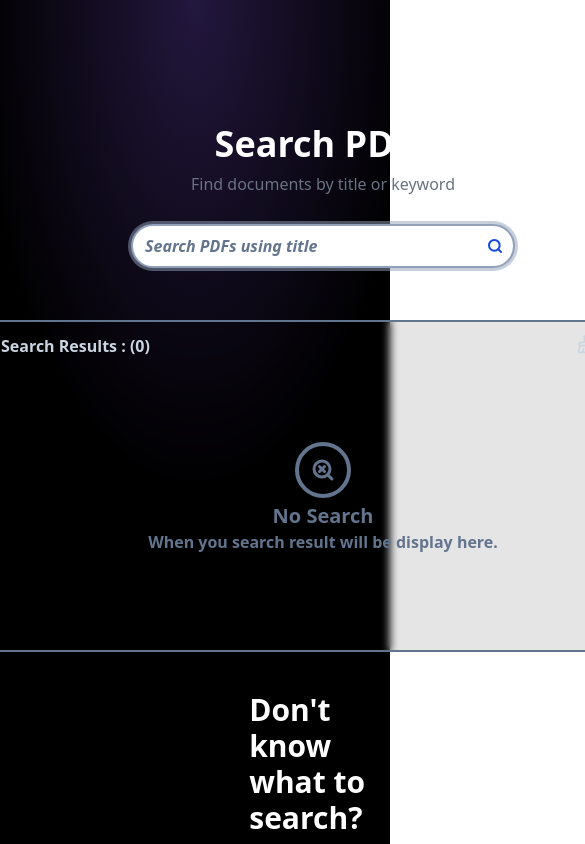
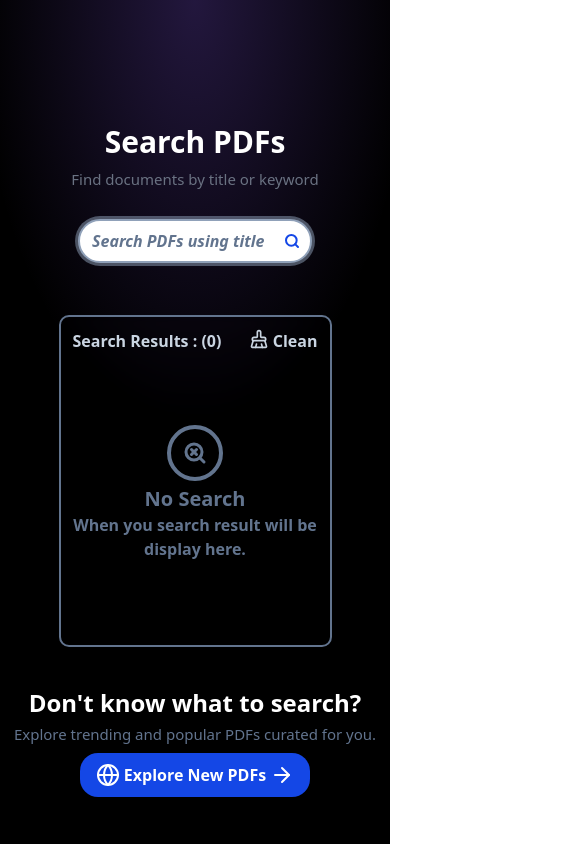
Before and after one commit to Abad-Ali/DocMind-AI, a Next.js app in the folder frontend/: page /search in a window 390 px wide. Shown: the top 844 px of the page, 585 px wide, since content can reach past the window. Built offline with nearby package versions, Linux system fonts and the light colour scheme.

Commit message:
Make the search page UI responsive

```diff
--- a/frontend/app/(main)/search/page.js
+++ b/frontend/app/(main)/search/page.js
@@ -56,24 +56,24 @@ const searchPage = () => {
     return
   }
   return (
-    <div className='pt-[10vh] pl-64 flex flex-col items-center text-white min-h-screen'>
-        <div className="px-10 pb-10">
+    <div className='pt-[10vh] lg:pl-64 flex flex-col items-center text-white min-h-screen'>
+        <div className="px-10 pb-10 flex flex-col justify-center items-center">
 
           <div className="text-center mt-10">
-            <h1 className="text-4xl font-bold">Search PDFs</h1>
-            <p className="text-gray-500 mt-2 font-medium">
+            <h1 className="text-3xl lg:text-4xl font-bold">Search PDFs</h1>
+            <p className="text-gray-500 mt-2 font-medium text-[15px] lg:text-[17px]">
               Find documents by title or keyword
             </p>
           </div>
 
           <div className="flex justify-center mt-2 mb-3">
-                <form onSubmit={searchHandle} className="relative w-sm mt-5 mb-10">
+                <form onSubmit={searchHandle} className="relative  w-[60vw] lg:w-sm mt-5 mb-10">
                   <Input ref={inputRef} name='title' value={input.title} onChange={handleChange} placeholder="Search PDFs using title" className="pr-10 rounded-full bg-white text-black font-semibold italic border-2 border-blue-700 py-5"/>
                   <button disabled={loading} type='submit' className="absolute right-3 top-1/2 -translate-y-1/2"><SearchIcon className="h-4 w-4 text-blue-700" strokeWidth={3}/></button>
                 </form>
           </div>
 
-          <div className='bg-black/10 backdrop-blur-xs p-3 rounded-lg w-2xl border-2 border-slate-500'>
+          <div className='bg-black/10 backdrop-blur-xs p-3 rounded-lg w-[70vw] lg:w-2xl border-2 border-slate-500'>
             <div className='flex justify-between text-slate-300'>
               <span className='font-semibold'>Search Results : ({results.length})</span>
               <span onClick={cleanSearch} className='font-semibold flex gap-1 cursor-pointer hover:text-blue-700'><BrushCleaningIcon size={20}/>Clean</span>
@@ -135,8 +135,8 @@ const searchPage = () => {
 
       <div className='flex flex-col items-center pb-10'>
         <div className='flex flex-col items-center gap-1'>
-          <span className="text-3xl font-bold">Don't know what to search?</span>
-          <p className="text-slate-500 font-medium max-w-md">Explore trending and popular PDFs curated for you.</p>
+          <span className="text-2xl lg:text-3xl font-bold text-center">Don't know what to search?</span>
+          <p className="text-slate-500 font-medium max-w-md text-[15px] lg:text-[17px] text-center">Explore trending and popular PDFs curated for you.</p>
         </div>
         <button onClick={()=>router.push('/explore')} className="bg-blue-700 px-4 py-2.5 rounded-2xl font-semibold cursor-pointer flex gap-1 items-center mt-2 hover:bg-blue-800 duration-300"><GlobeIcon/> Explore New PDFs <ArrowRight/></button>
       </div>
```
